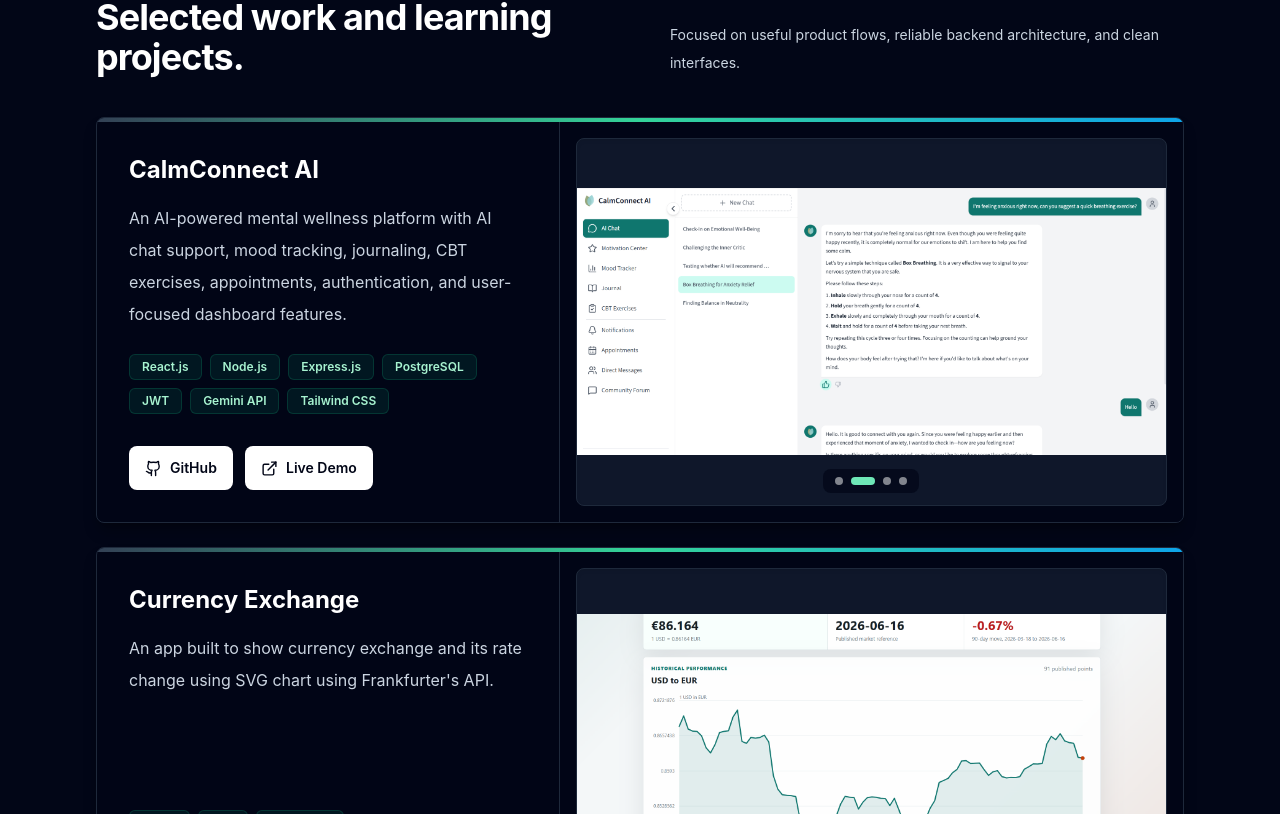
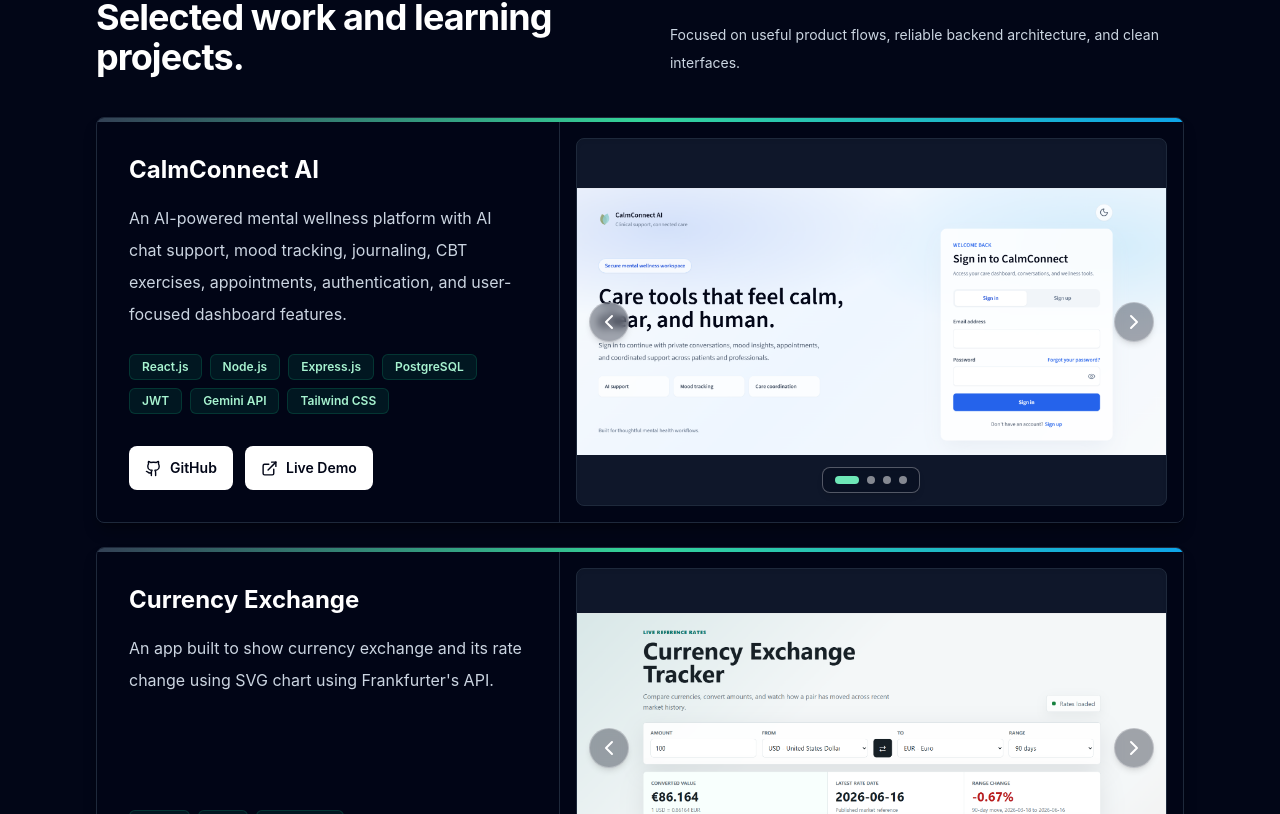
Before and after one commit to Zainmalik3618/my-Portfolio, a React (Vite) app: page / in a window 1280 px wide. Shown: the part 1846-2660 px from the top of the page. Built offline with nearby package versions, Linux system fonts and the light colour scheme.

Commit message:
UI controls updated for mobile and desktop.

```diff
--- a/src/App.jsx
+++ b/src/App.jsx
@@ -6,9 +6,27 @@ import Skills from './components/Skills';
 import Projects from './components/Projects';
 import Contact from './components/Contact';
 import Footer from './components/Footer';
+import { projects } from './data/projects';
+
+const preloadedProjectImages = new Map();
 
 function App() {
   const [theme, setTheme] = useState(() => localStorage.getItem('theme') || 'dark');
+
+  useEffect(() => {
+    projects.forEach((project) => {
+      project.screenshots?.forEach((screenshot) => {
+        const src = typeof screenshot === 'string' ? screenshot : screenshot?.src;
+
+        if (!src || preloadedProjectImages.has(src)) return;
+
+        const image = new Image();
+        image.decoding = 'async';
+        image.src = src;
+        preloadedProjectImages.set(src, image);
+      });
+    });
+  }, []);
 
   useEffect(() => {
     const root = document.documentElement;
--- a/src/components/ProjectCard.jsx
+++ b/src/components/ProjectCard.jsx
@@ -1,68 +1,18 @@
-import { useEffect, useMemo, useState } from 'react';
+import { useRef, useState } from 'react';
 import { AnimatePresence, motion } from 'framer-motion';
-import { ExternalLink, Github } from 'lucide-react';
+import { ChevronLeft, ChevronRight, ExternalLink, Github } from 'lucide-react';
 
 const getScreenshotSrc = (screenshot) => (typeof screenshot === 'string' ? screenshot : screenshot?.src);
 
 function ProjectCard({ project }) {
   const screenshots = project.screenshots || [];
-  const screenshotSources = useMemo(() => screenshots.map(getScreenshotSrc).filter(Boolean), [screenshots]);
   const [activeSlide, setActiveSlide] = useState(0);
-  const [loadedScreenshots, setLoadedScreenshots] = useState(() => new Set());
+  const touchStart = useRef(null);
 
   const actions = [
     { label: 'GitHub', href: project.githubUrl, icon: Github },
     { label: 'Live Demo', href: project.liveUrl, icon: ExternalLink },
   ];
-
-  useEffect(() => {
-    if (screenshotSources.length === 0) return undefined;
-
-    let isMounted = true;
-    setLoadedScreenshots(new Set());
-
-    screenshotSources.forEach((src) => {
-      const image = new Image();
-
-      const markLoaded = () => {
-        if (!isMounted) return;
-
-        setLoadedScreenshots((currentLoaded) => {
-          const nextLoaded = new Set(currentLoaded);
-          nextLoaded.add(src);
-          return nextLoaded;
-        });
-      };
-
-      image.onload = markLoaded;
-      image.onerror = markLoaded;
-      image.decoding = 'async';
-      image.src = src;
-
-      if (image.complete) {
-        markLoaded();
-      }
-    });
-
-    return () => {
-      isMounted = false;
-    };
-  }, [screenshotSources]);
-
-  useEffect(() => {
-    if (screenshots.length <= 1) return undefined;
-
-    const slideTimer = window.setInterval(() => {
-      setActiveSlide((currentSlide) => {
-        const nextSlide = (currentSlide + 1) % screenshots.length;
-        const nextScreenshot = screenshotSources[nextSlide];
-
-        return loadedScreenshots.has(nextScreenshot) ? nextSlide : currentSlide;
-      });
-    }, 3500);
-
-    return () => window.clearInterval(slideTimer);
-  }, [loadedScreenshots, screenshotSources, screenshots.length]);
 
   const currentScreenshot = screenshots[activeSlide];
   const screenshotSrc = getScreenshotSrc(currentScreenshot);
@@ -70,6 +20,48 @@ function ProjectCard({ project }) {
     typeof currentScreenshot === 'string'
       ? `${project.title} screenshot ${activeSlide + 1}`
       : currentScreenshot?.alt || `${project.title} screenshot ${activeSlide + 1}`;
+
+  const showPreviousSlide = () => {
+    setActiveSlide((currentSlide) => (currentSlide - 1 + screenshots.length) % screenshots.length);
+  };
+
+  const showNextSlide = () => {
+    setActiveSlide((currentSlide) => (currentSlide + 1) % screenshots.length);
+  };
+
+  const handleSlideshowKeyDown = (event) => {
+    if (event.key === 'ArrowLeft') {
+      event.preventDefault();
+      showPreviousSlide();
+    }
+
+    if (event.key === 'ArrowRight') {
+      event.preventDefault();
+      showNextSlide();
+    }
+  };
+
+  const handleTouchStart = (event) => {
+    const touch = event.touches[0];
+    touchStart.current = { x: touch.clientX, y: touch.clientY };
+  };
+
+  const handleTouchEnd = (event) => {
+    if (!touchStart.current) return;
+
+    const touch = event.changedTouches[0];
+    const distanceX = touch.clientX - touchStart.current.x;
+    const distanceY = touch.clientY - touchStart.current.y;
+    touchStart.current = null;
+
+    if (Math.abs(distanceX) < 50 || Math.abs(distanceX) <= Math.abs(distanceY)) return;
+
+    if (distanceX > 0) {
+      showPreviousSlide();
+    } else {
+      showNextSlide();
+    }
+  };
 
   return (
     <article className="panel grid h-full overflow-hidden lg:grid-cols-[0.85fr_1.15fr]">
@@ -123,7 +115,18 @@ function ProjectCard({ project }) {
 
       {screenshots.length > 0 && (
         <div className="border-t border-slate-200 bg-slate-100 p-3 dark:border-slate-800 dark:bg-slate-950/80 sm:p-4 lg:border-l lg:border-t-0">
-          <div className="relative aspect-[16/10] overflow-hidden rounded-lg border border-slate-200 bg-white shadow-inner dark:border-slate-800 dark:bg-slate-900 lg:h-full lg:min-h-[360px] lg:aspect-auto">
+          <div
+            className="group relative aspect-[16/10] touch-pan-y overflow-hidden rounded-lg border border-slate-200 bg-white shadow-inner outline-none focus-visible:ring-2 focus-visible:ring-emerald-500 focus-visible:ring-offset-2 dark:border-slate-800 dark:bg-slate-900 dark:focus-visible:ring-offset-slate-950 lg:h-full lg:min-h-[360px] lg:aspect-auto"
+            onKeyDown={handleSlideshowKeyDown}
+            onTouchStart={handleTouchStart}
+            onTouchEnd={handleTouchEnd}
+            onTouchCancel={() => {
+              touchStart.current = null;
+            }}
+            tabIndex={screenshots.length > 1 ? 0 : undefined}
+            role={screenshots.length > 1 ? 'region' : undefined}
+            aria-label={screenshots.length > 1 ? `${project.title} screenshot gallery` : undefined}
+          >
             <AnimatePresence mode="wait">
               <motion.img
                 key={screenshotSrc}
@@ -141,7 +144,26 @@ function ProjectCard({ project }) {
             </AnimatePresence>
 
             {screenshots.length > 1 && (
-              <div className="absolute bottom-3 left-1/2 flex -translate-x-1/2 gap-2 rounded-lg bg-slate-950/70 px-3 py-2 backdrop-blur">
+              <>
+                <button
+                  type="button"
+                  onClick={showPreviousSlide}
+                  className="absolute left-3 top-1/2 hidden size-10 -translate-y-1/2 place-items-center rounded-full border border-white/30 bg-slate-950/35 text-white shadow-md backdrop-blur-sm transition hover:scale-105 hover:bg-slate-950/55 focus-visible:outline-none focus-visible:ring-2 focus-visible:ring-emerald-300 sm:grid"
+                  aria-label={`Show previous ${project.title} screenshot`}
+                >
+                  <ChevronLeft size={24} aria-hidden="true" />
+                </button>
+
+                <button
+                  type="button"
+                  onClick={showNextSlide}
+                  className="absolute right-3 top-1/2 hidden size-10 -translate-y-1/2 place-items-center rounded-full border border-white/30 bg-slate-950/35 text-white shadow-md backdrop-blur-sm transition hover:scale-105 hover:bg-slate-950/55 focus-visible:outline-none focus-visible:ring-2 focus-visible:ring-emerald-300 sm:grid"
+                  aria-label={`Show next ${project.title} screenshot`}
+                >
+                  <ChevronRight size={24} aria-hidden="true" />
+                </button>
+
+                <div className="absolute bottom-3 left-1/2 flex -translate-x-1/2 gap-2 rounded-lg border border-white/30 bg-slate-950/35 px-3 py-2 shadow-md backdrop-blur-sm">
                   {screenshots.map((screenshot, index) => {
                     const slideKey = typeof screenshot === 'string' ? screenshot : screenshot.src;
 
@@ -154,10 +176,12 @@ function ProjectCard({ project }) {
                           activeSlide === index ? 'w-6 bg-emerald-300' : 'w-2 bg-white/50 hover:bg-white/80'
                         }`}
                         aria-label={`Show ${project.title} screenshot ${index + 1}`}
+                        aria-current={activeSlide === index ? 'true' : undefined}
                       />
                     );
                   })}
                 </div>
+              </>
             )}
           </div>
         </div>
```
Lines whose indentation alone changed are shown as unchanged.
